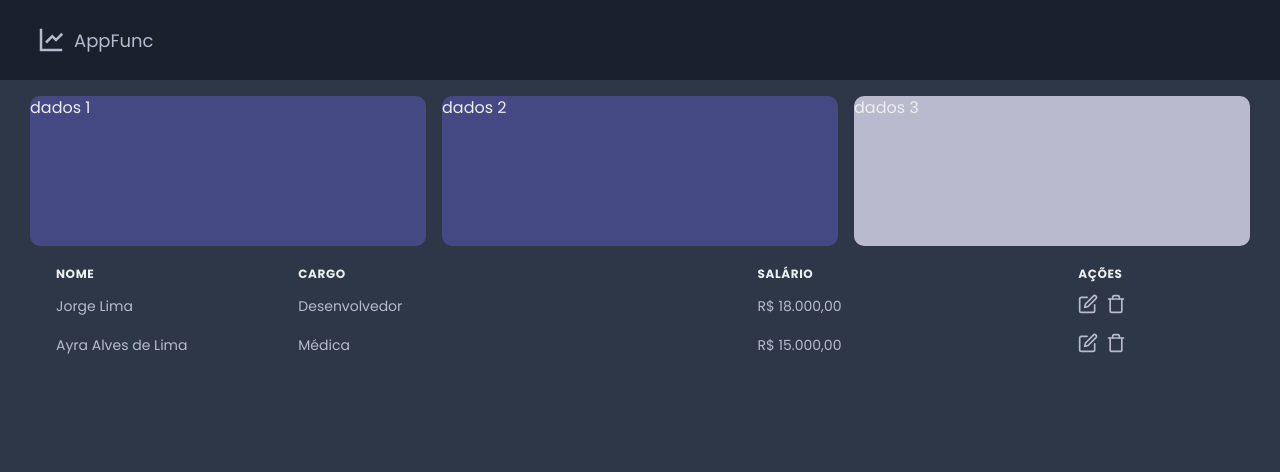
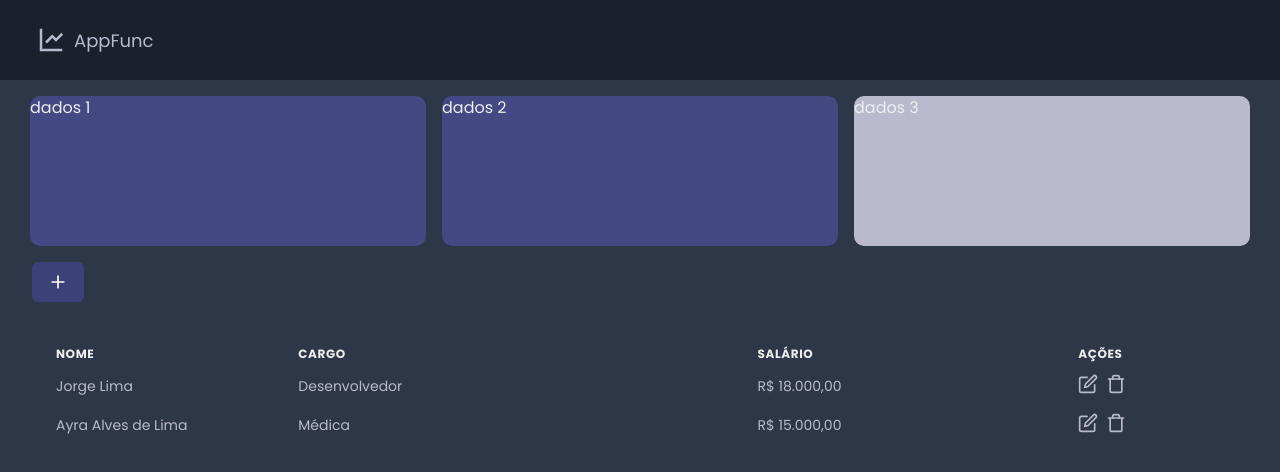
Before and after one commit to jorgelucasalima/funcapp, a Next.js app: page / in a window 1280 px wide. Shown: the top 472 px of the page. Built offline with nearby package versions, Linux system fonts and the light colour scheme.

Commit message:
criado button de criar funcionarios

```diff
--- a/src/components/TabelaFuncionarios/index.jsx
+++ b/src/components/TabelaFuncionarios/index.jsx
@@ -3,6 +3,8 @@ import { FiTrash, FiEdit, FiPlus } from "react-icons/fi";
 import api from '../../services/api';
 import { useState, useEffect, useRef } from 'react';
 import { toast } from 'react-toastify';
+import Modal from 'react'
+
 
 
 
@@ -15,20 +17,26 @@ export function TabelaFuncionarios() {
   useEffect(() => {
     api.get('funcionarios')
       .then(({data}) => {
-        if(mountedRef.current) {
-          setFuncionarios(data) //to vendo, uhmmmmmm
+          setFuncionarios(data)
           console.log(data)
-        }
       })
       .catch(error => {
         toast("Erro ao carregar funcionários")
       })
   }, [])
+
   return (
     <Box
       as="table"
       mt='4'
     >
+      <Button
+        bg='brand.900'
+        ml='8'
+        mb='10'
+      >
+        <FiPlus size={20} color="#fff" />
+      </Button>
       <Table
         size='sm'
         ml='10'
```
